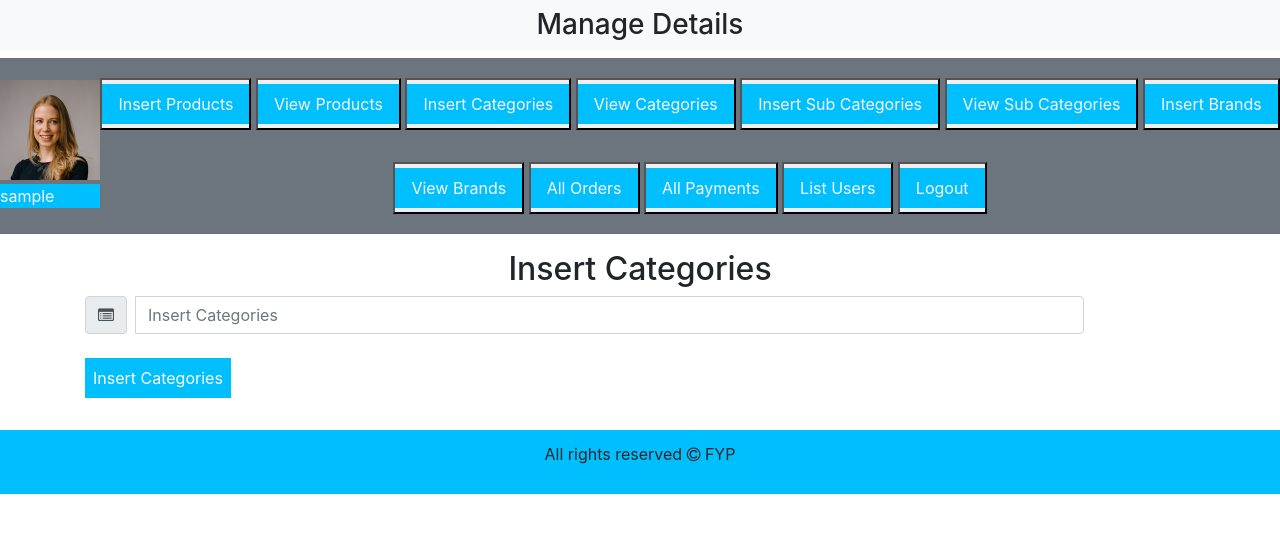
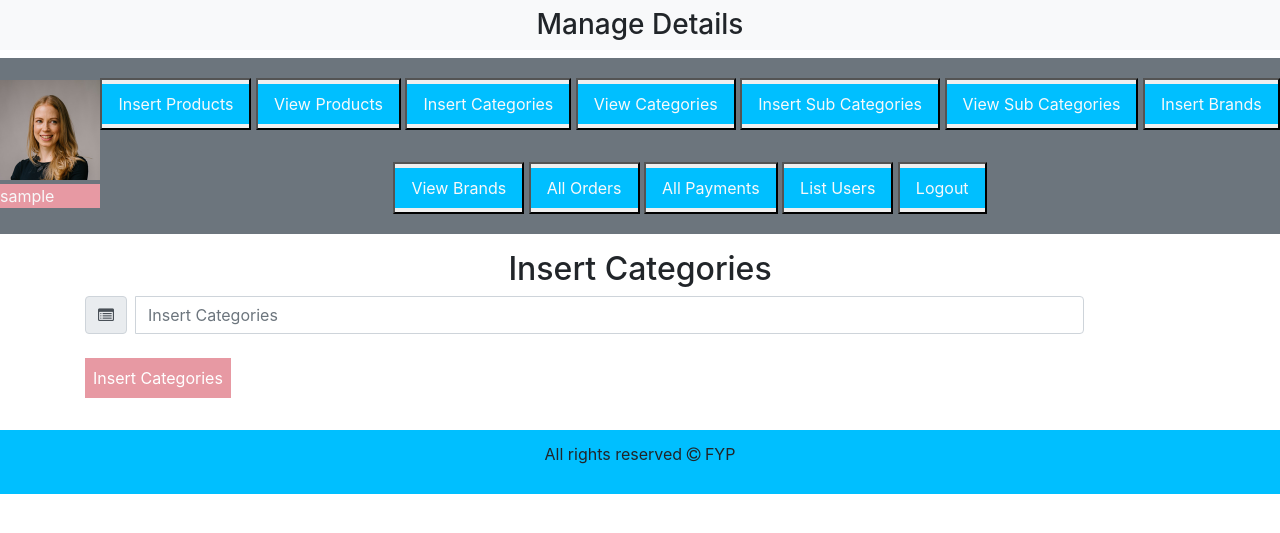
Before and after one commit to jerstineann/FYP-devops, a PHP site: page /Admin/profile.php?insert-category in a window 1280 px wide. Shown: the part 89-622 px from the top of the page. Run offline with PHP 8.4, Linux system fonts and the light colour scheme; the visitor is signed in with stand-in values (Sample User, id 1); some libraries are stand-ins or nearby versions.

Commit message:
Update admin-style.css

```diff
--- a/SBCW/Admin/admin-style.css
+++ b/SBCW/Admin/admin-style.css
@@ -10,7 +10,7 @@
 .text-light{
 	margin-top: 0.25rem;
 	margin-bottom: 0.25rem;
-	background-color: #00BFFF;
+	background-color: #E799A3;
 }
 .bg-secondary{
 	padding: 0.25rem;
@@ -40,7 +40,7 @@ form {
 	align-items: center;
 	padding: 0.375rem 0.75rem;
 	margin-right: 0.5rem;
-	background-color: #00BFFF;
+	background-color: #E799A3;
 	color: #fff;
   }
   /*--------insert-categories---------*/
@@ -66,7 +66,7 @@ form {
 	box-shadow: 0 0 0 0.25rem rgba(13, 110, 253, 0.25);
 }
 .int-btn{
-	background-color: #00BFFF;
+	background-color: #E799A3;
   	color: #fff;
 	white-space: nowrap;
 	padding: 0.5rem !important;
```
